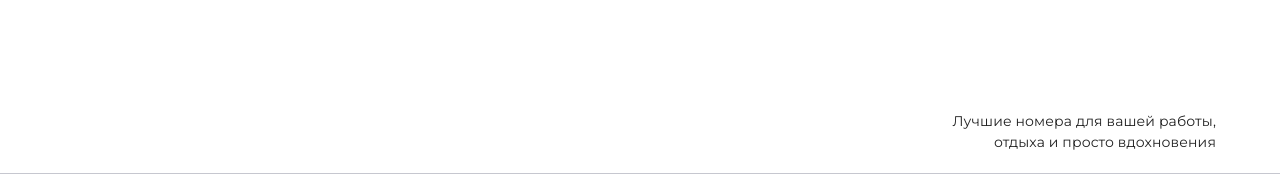
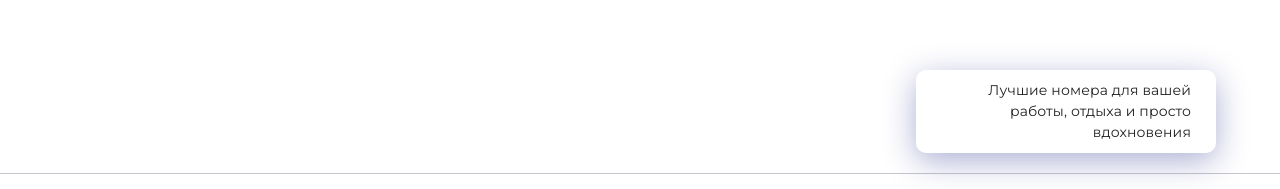
Before and after one commit to Solexofficial/react-hotel_booking, a React (Create React App) app: page / in a window 1280 px wide. Shown: the part 611-800 px from the top of the page. Built offline with nearby package versions, Linux system fonts and the light colour scheme.

Commit message:
feat: add glassmorphism textWishes main

```diff
--- a/src/app/layouts/main/main.jsx
+++ b/src/app/layouts/main/main.jsx
@@ -1,3 +1,4 @@
+import { Card } from '@material-ui/core';
 import { Box, Container, Typography } from '@mui/material';
 import React from 'react';
 import Footer from '../../components/common/footer/footer';
@@ -15,9 +16,9 @@ const Main = () => {
       <Container>
         <Box className={classes.contentWrapper}>
           <SearchRoomsForm />
-          <Typography align='right' className={classes.textWishes}>
-            Лучшие номера для вашей работы, отдыха и просто вдохновения
-          </Typography>
+          <Card className={classes.textWishes}>
+            <Typography align='right'>Лучшие номера для вашей работы, отдыха и просто вдохновения</Typography>
+          </Card>
         </Box>
       </Container>
       <Footer />
--- a/src/app/layouts/main/styles.js
+++ b/src/app/layouts/main/styles.js
@@ -7,11 +7,19 @@ const useStyles = makeStyles(theme => ({
     flexDirection: 'column',
   },
   textWishes: {
+    padding: '10px 25px',
     marginTop: 'auto !important',
     marginBottom: '20px !important',
     maxWidth: '300px',
-    fontSize: '14px !important',
     alignSelf: 'flex-end',
+    background: 'rgba( 255, 255, 255, 0.25 )',
+    boxShadow: '0 8px 32px 0 rgba( 31, 38, 135, 0.37 )',
+    backdropFilter: 'blur( 10px )',
+    borderRadius: '10px',
+
+    '& .MuiTypography-root': {
+      fontSize: '14px',
+    },
   },
 }));
 
```
